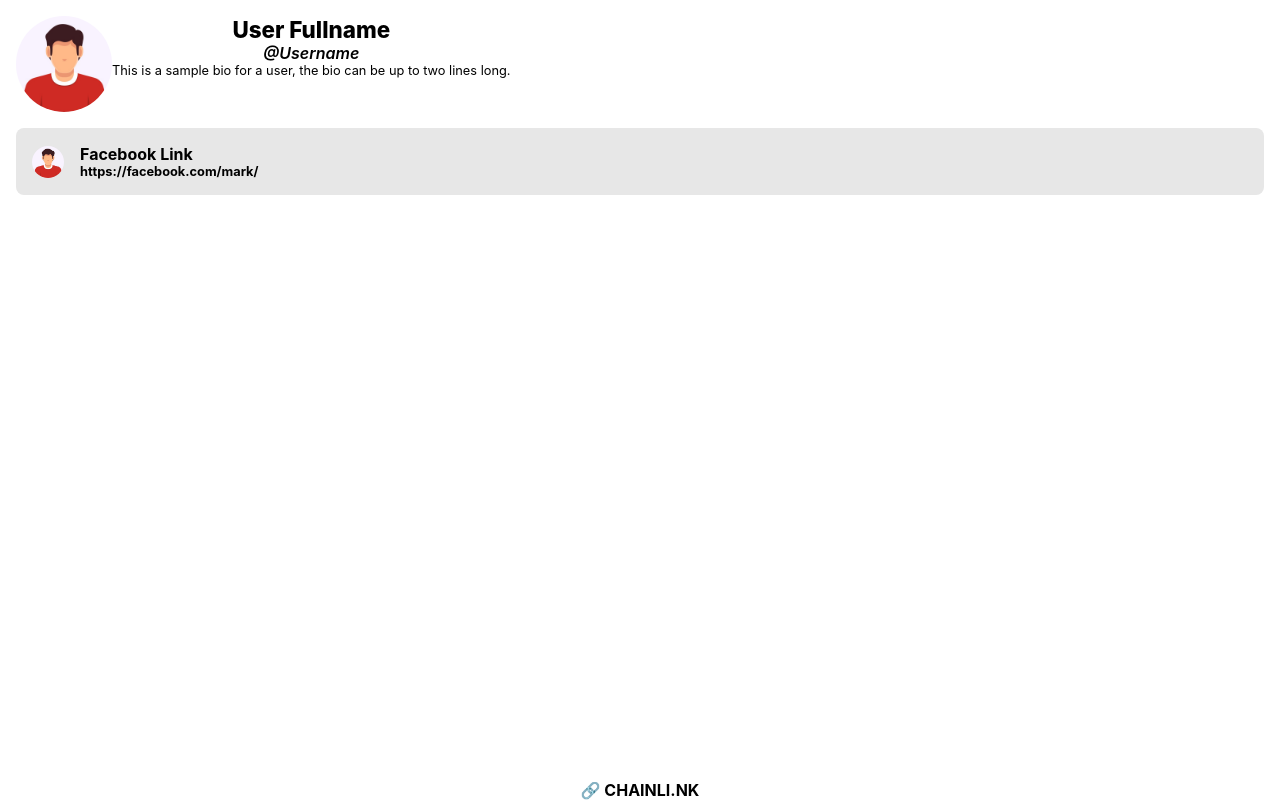
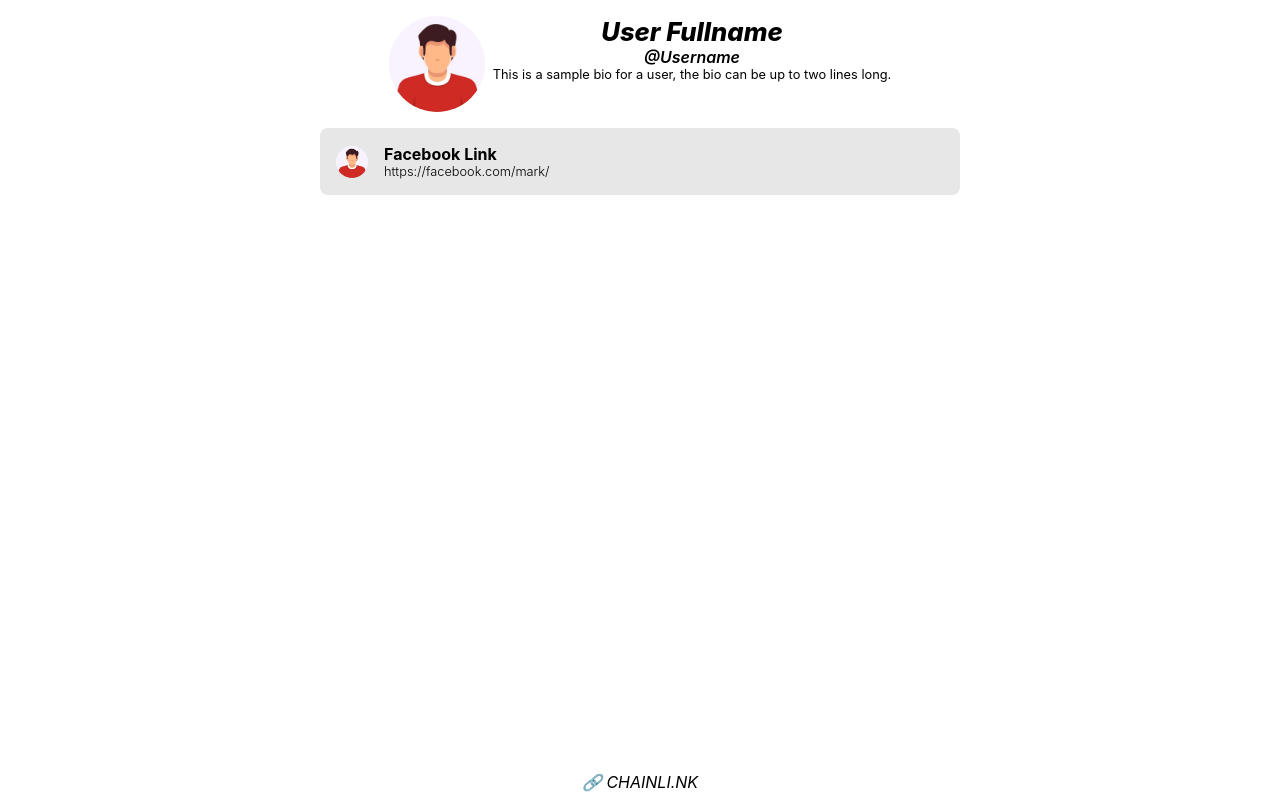
Before and after one commit to TLClassless/chainlink, a React (Create React App) app: page / in a window 1280 px wide. Built offline with nearby package versions, Linux system fonts and the light colour scheme.

Commit message:
added sample.json static api

```diff
--- a/src/css/userpage.module.css
+++ b/src/css/userpage.module.css
@@ -4,6 +4,7 @@
     display: flex;
     flex-direction: row;
     margin: 1rem 1rem 0 1rem;
+    align-self: center;
 }
 
 .userPage {
@@ -16,6 +17,7 @@
     height: 6rem;
     width: 6rem;
     border-radius: 50%;
+    margin-right: 0.5rem;
 }
 
 .userText {
@@ -30,8 +32,9 @@
 }
 
 .userText h1 {
-    font-size: 1.4rem;
+    font-size: 1.6rem;
     font-weight: 800;
+    font-style: italic;
 }
 
 .userText h3 {
@@ -60,6 +63,9 @@
     margin: 1rem;
     padding: 1rem;
     border-radius: 8px;
+    max-width: 38rem;
+    width: 100%;
+    align-self: center;
 }
 
 .userFavicon {
@@ -81,6 +87,7 @@
 
 .userLinkText h3 {
     font-size: 0.8rem;
+    font-weight: 300;
 }
 
 /* user footer */
@@ -91,7 +98,10 @@
     justify-content: center;
     position: absolute;
     font-size: 1rem;
+    font-weight: 400;
+    font-style: italic;
     bottom: 0;
     margin: 0;
     padding: 0;
+    margin-bottom: 0.5rem;
 }
--- a/src/pages/userpage.js
+++ b/src/pages/userpage.js
@@ -4,6 +4,8 @@ import defaultUserPhoto from '../img/portrait-1.jpg';
 
 let userName = "Username";
 let userFullName = "User Fullname";
+let userPhoto = defaultUserPhoto;
+let userBio = "This is a sample bio for a user, the bio can be up to two lines long.";
 
 export class user extends Component {
     render() {
@@ -11,7 +13,7 @@ export class user extends Component {
             <div className={style.userPage}>
                 {/* user page header */}
                 <div className={style.header}>
-                    <img className={style.userPicture} src={defaultUserPhoto} alt="User"/>
+                    <img className={style.userPicture} src={userPhoto} alt="User"/>
                     <div className={style.userText}>
                         <h1 className={style.userFullName}>
                             {userFullName}
@@ -20,7 +22,7 @@ export class user extends Component {
                             @{userName}
                         </h3>
                         <p className={style.userBio}>
-                            This is a sample bio for a user, the bio can be up to two lines long.
+                            {userBio}
                         </p>
                     </div>
                 </div>
```
Also changed, not shown: src/api/sample.json (added, +18 -0 lines).
